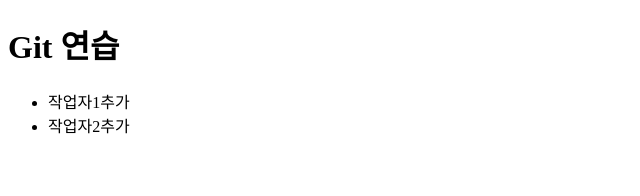
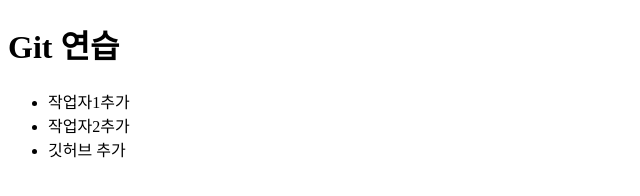
Before and after one commit to bit-ksw/workspace, a plain HTML site: page index.html in a window 1280 px wide. Shown: the whole page, without its empty margins (0-640 px from the left). Drawn offline with Linux system fonts and the light colour scheme.

Commit message:
깃허브 추

```diff
--- a/index.html
+++ b/index.html
@@ -9,6 +9,7 @@
         <ul>
             <li>작업자1추가</li>
             <li>작업자2추가</li>
+            <li>깃허브 추가</li>
         </ul>
     </body>
 </html>
```
